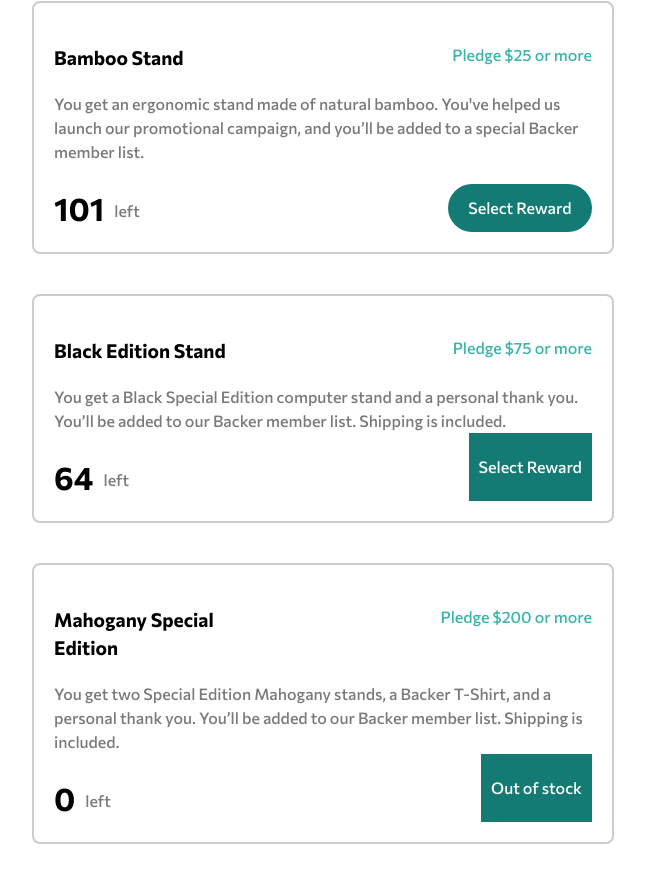
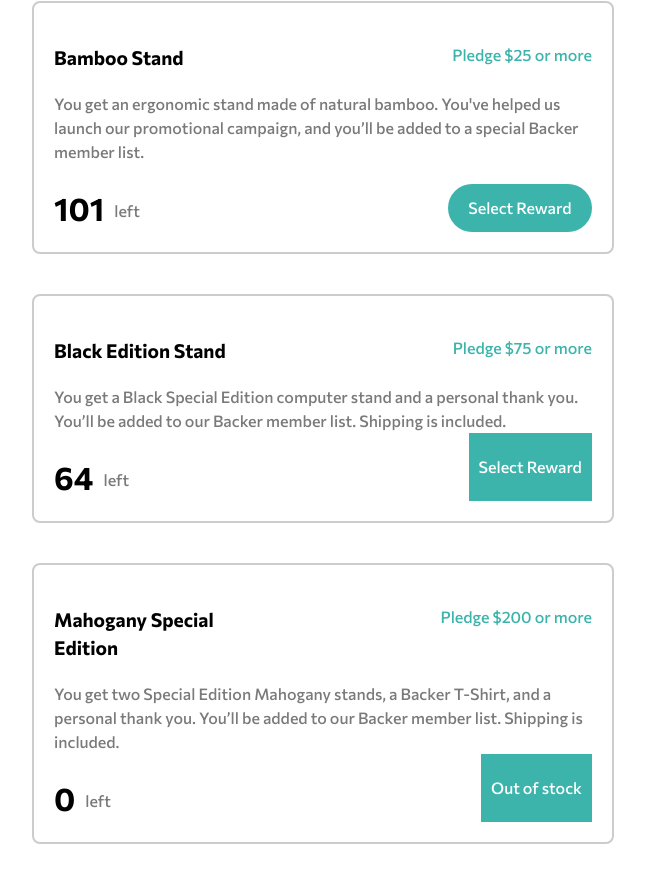
Before and after one commit to CHEGEBB/Mastering-Vue-Journey, a Vue app in the folder crowdfunding-product-page-main/: page / in a window 1280 px wide. Shown: the part 1151-2033 px from the top of the page, without its empty margins (317-962 px from the left). Built offline with nearby package versions, Linux system fonts and the light colour scheme.

Commit message:
Refactor App.vue: Update background color for actions button

```diff
--- a/crowdfunding-product-page-main/src/App.vue
+++ b/crowdfunding-product-page-main/src/App.vue
@@ -384,7 +384,7 @@ nav ul li {
   text-align: right;
 }
 .actions button{
-  background: hsl(176, 72%, 28%);
+  background:hsl(176, 50%, 47%);
   color: #ffffff;
   padding: 10px;
   font-weight: 500;
```
